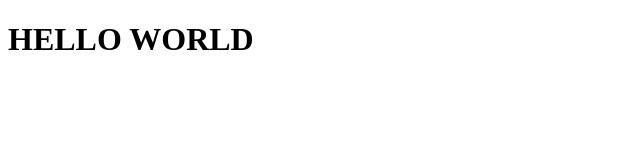
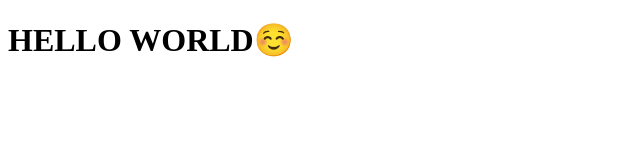
Before and after one commit to happy-wish/diwali, a plain HTML site: page index.html in a window 1280 px wide. Shown: the whole page, without its empty margins (0-640 px from the left). Drawn offline with Linux system fonts and the light colour scheme.

Commit message:
update index.html

```diff
--- a/index.html
+++ b/index.html
@@ -5,6 +5,6 @@
           <title></title>
      </head>
      <body>
-          <h1>HELLO WORLD</h1>
+          <h1>HELLO WORLD☺️</h1>
      </body>
 </html>
```
